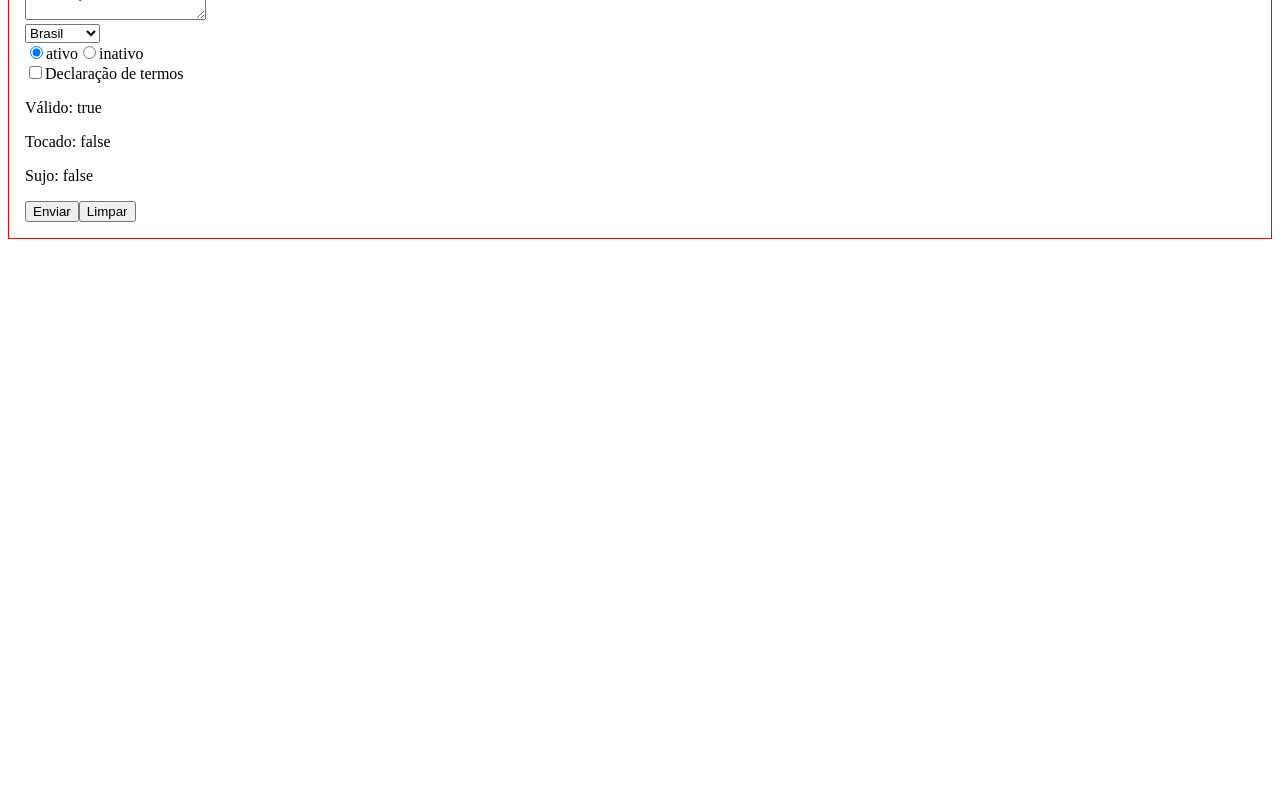
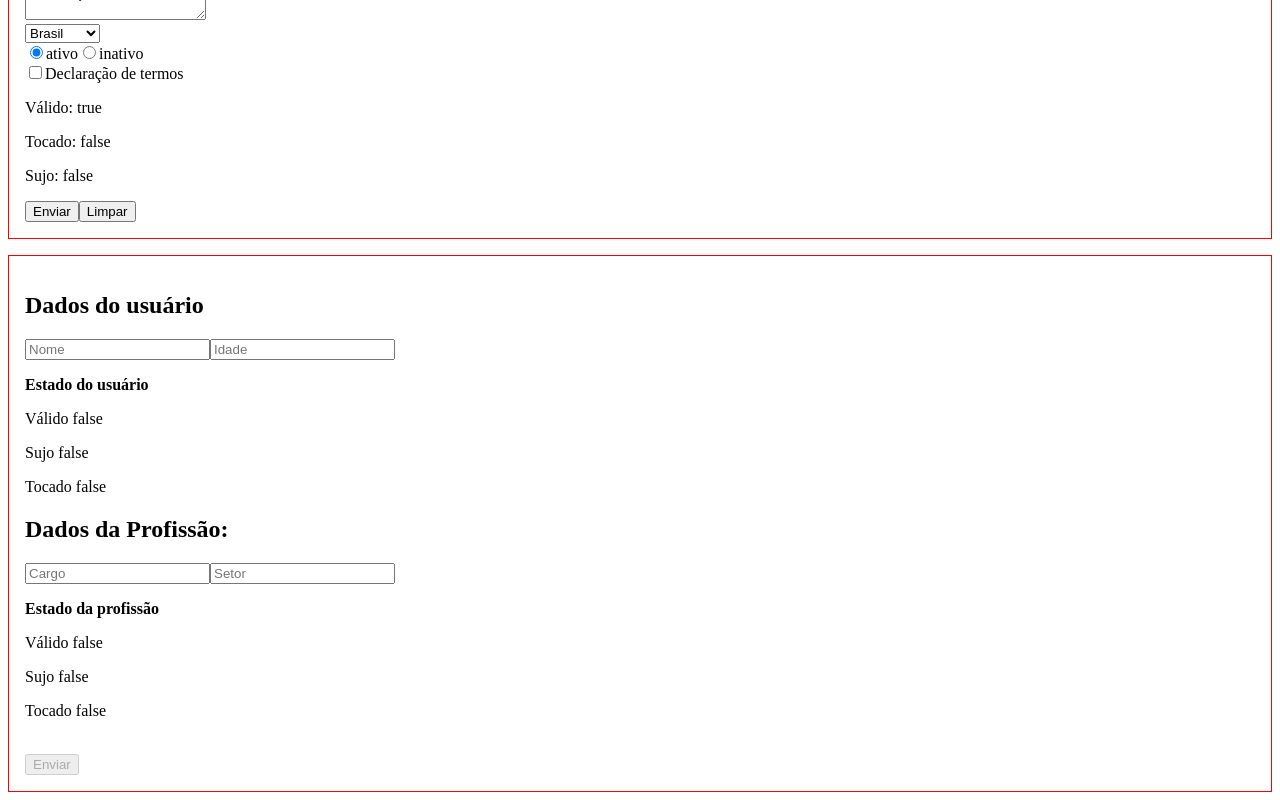
Before and after one commit to Eduardo-XavierPaula/template_driven_forms, an Angular app: page / in a window 1280 px wide. Shown: the part 1253-2053 px from the top of the page. Before the commit the page ends 1500 px from the top, so only its background shows below. Built offline with nearby package versions, Linux system fonts and the light colour scheme.

Commit message:
✨ New feature: form group, by Eduardo Xavier

```diff
--- a/src/app/app.component.html
+++ b/src/app/app.component.html
@@ -16,3 +16,6 @@
 <div class="container">
   <app-forms></app-forms>
 </div>
+<div class="container">
+  <app-forms-group></app-forms-group>
+</div>
--- a/src/app/app.module.ts
+++ b/src/app/app.module.ts
@@ -10,9 +10,10 @@ import { SelectComponent } from './elements/select/select.component';
 import { RadioComponent } from './elements/radio/radio.component';
 import { CheckboxComponent } from './elements/checkbox/checkbox.component';
 import { FormsComponent } from './elements/forms/forms.component';
+import { FormsGroupComponent } from './elements/forms-group/forms-group.component';
 
 @NgModule({
-  declarations: [AppComponent, InputTextComponent, TextareaComponent, SelectComponent, RadioComponent, CheckboxComponent, FormsComponent],
+  declarations: [AppComponent, InputTextComponent, TextareaComponent, SelectComponent, RadioComponent, CheckboxComponent, FormsComponent, FormsGroupComponent],
   imports: [BrowserModule, AppRoutingModule, FormsModule],
   providers: [],
   bootstrap: [AppComponent],
--- /dev/null
+++ b/src/app/elements/forms-group/forms-group.component.html
@@ -0,0 +1,23 @@
+<form #meuForm="ngForm" (ngSubmit)="onSubmit(meuForm)">
+  <ng-container ngModelGroup="grupoUsuario" #grupoUsuario="ngModelGroup">
+    <h2>Dados do usuário</h2>
+    <input type="text" name="nome" ngModel placeholder="Nome" required />
+    <input type="text" name="idade" ngModel placeholder="Idade" required />
+    <p><b>Estado do usuário</b></p>
+    <p>Válido {{ grupoUsuario.valid }}</p>
+    <p>Sujo {{ grupoUsuario.dirty }}</p>
+    <p>Tocado {{ grupoUsuario.touched }}</p>
+  </ng-container>
+  <ng-container ngModelGroup="grupoProfissao" #grupoProfissao="ngModelGroup">
+    <h2>Dados da Profissão:</h2>
+    <input type="text" name="cargo" ngModel placeholder="Cargo" required />
+    <input type="text" name="setor" ngModel placeholder="Setor" required />
+    <p><b>Estado da profissão</b></p>
+    <p>Válido {{ grupoProfissao.valid }}</p>
+    <p>Sujo {{ grupoProfissao.dirty }}</p>
+    <p>Tocado {{ grupoProfissao.touched }}</p>
+  </ng-container>
+
+  <br />
+  <button [disabled]="meuForm.invalid">Enviar</button>
+</form>
--- /dev/null
+++ b/src/app/elements/forms-group/forms-group.component.ts
@@ -0,0 +1,13 @@
+import { Component } from '@angular/core';
+import { NgForm } from '@angular/forms';
+
+@Component({
+  selector: 'app-forms-group',
+  templateUrl: './forms-group.component.html',
+  styleUrl: './forms-group.component.scss',
+})
+export class FormsGroupComponent {
+  onSubmit(meuForm: NgForm) {
+    console.log(meuForm.value);
+  }
+}
```
Also changed, not shown: src/app/elements/forms-group/forms-group.component.scss (added), 1 other file (tests, documents, lock files or other folders).
